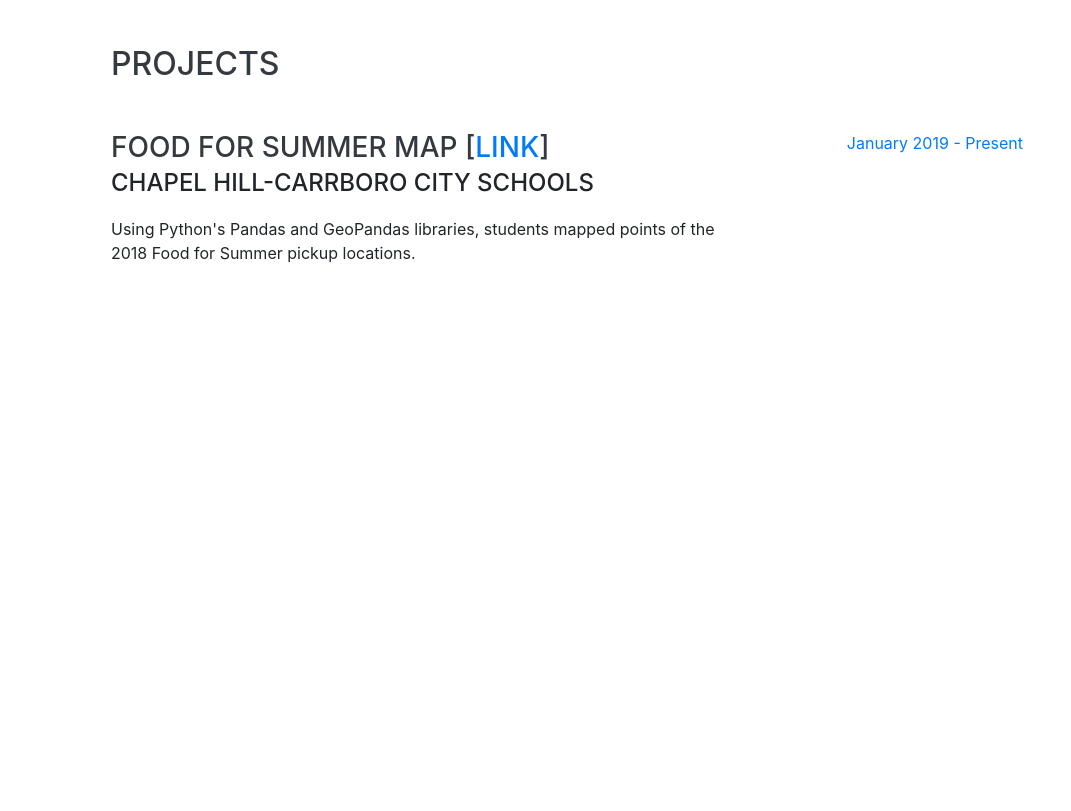
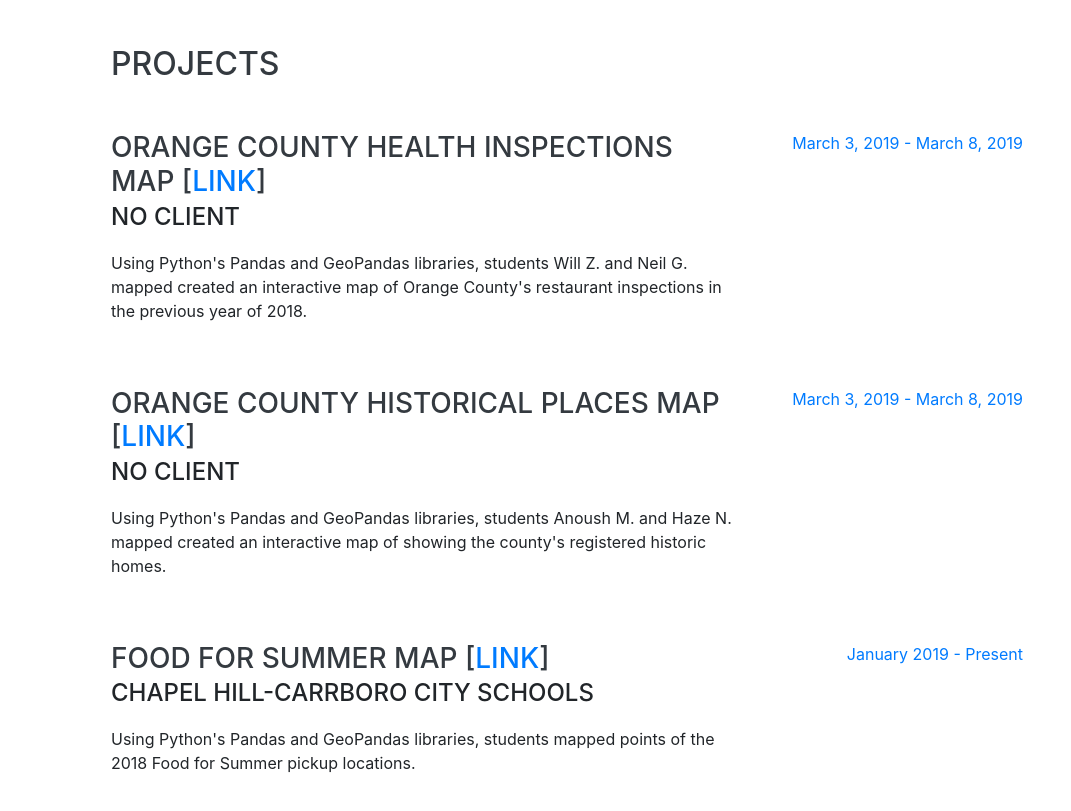
Before and after one commit to chhs-ap-csp/chhs-ap-csp.github.io, a website with bundled scripts: page index.html in a window 1280 px wide. Shown: the part 804-1615 px from the top of the page, without its empty margins (209-1280 px from the left). Built offline with nearby package versions, Linux system fonts and the light colour scheme; a web font is replaced by a local one.

Commit message:
Added links and descriptions to student projects

```diff
--- a/index.html
+++ b/index.html
@@ -97,7 +97,29 @@
       <div class="w-100">
         <h2 class="mb-5">Projects</h2>
 
-        <div class="resume-item d-flex flex-column flex-md-row justify-content-between mb-5">
+		    <div class="resume-item d-flex flex-column flex-md-row justify-content-between mb-5">
+          <div class="resume-content">
+            <h3 class="mb-0">Orange County Health Inspections Map [<a href="https://nbviewer.jupyter.org/github/garrisonreid/CHHS-Mini-Projects/blob/master/OrangeCountyFoodInspections.ipynb">LINK</a>]</h3>
+            <div class="subheading mb-3">No client</div>
+            <p>Using Python's Pandas and GeoPandas libraries, students Will Z. and Neil G. mapped created an interactive map of Orange County's restaurant inspections in the previous year of 2018. </p>
+          </div>
+          <div class="resume-date text-md-right">
+            <span class="text-primary">March 3, 2019 - March 8, 2019</span>
+          </div>
+        </div>
+
+		  	    <div class="resume-item d-flex flex-column flex-md-row justify-content-between mb-5">
+          <div class="resume-content">
+            <h3 class="mb-0">Orange County Historical Places Map [<a href="https://nbviewer.jupyter.org/github/garrisonreid/CHHS-Mini-Projects/blob/master/OrangeCountyRegistryOfHistoricPlaces.ipynb">LINK</a>]</h3>
+            <div class="subheading mb-3">No client</div>
+            <p>Using Python's Pandas and GeoPandas libraries, students Anoush M. and Haze N. mapped created an interactive map of showing the county's registered historic homes. </p>
+          </div>
+          <div class="resume-date text-md-right">
+            <span class="text-primary">March 3, 2019 - March 8, 2019</span>
+          </div>
+        </div>
+
+		  <div class="resume-item d-flex flex-column flex-md-row justify-content-between mb-5">
           <div class="resume-content">
             <h3 class="mb-0">Food for Summer Map [<a href="https://nbviewer.jupyter.org/github/garrisonreid/CHHS-Mini-Projects/blob/master/Food_for_the_Summer_Map.ipynb">LINK</a>]</h3>
             <div class="subheading mb-3">Chapel Hill-Carrboro City Schools</div>
@@ -107,7 +129,9 @@
             <span class="text-primary">January 2019 - Present</span>
           </div>
         </div>
-<!--
+
+
+		 <!--
 
         <div class="resume-item d-flex flex-column flex-md-row justify-content-between mb-5">
           <div class="resume-content">
```
